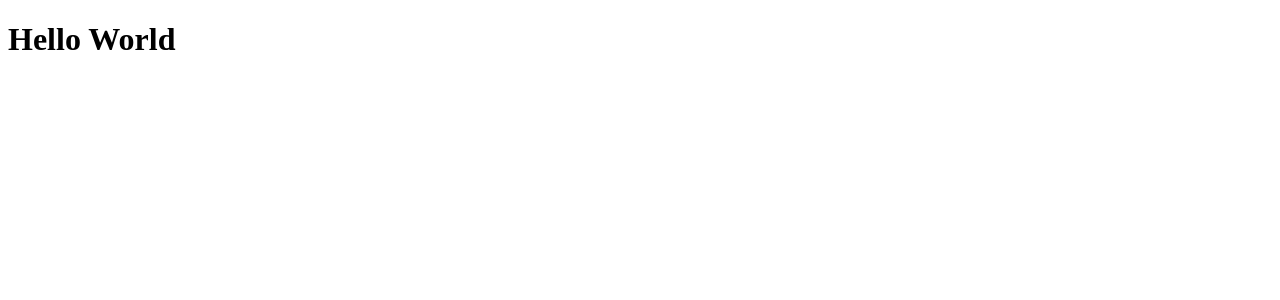
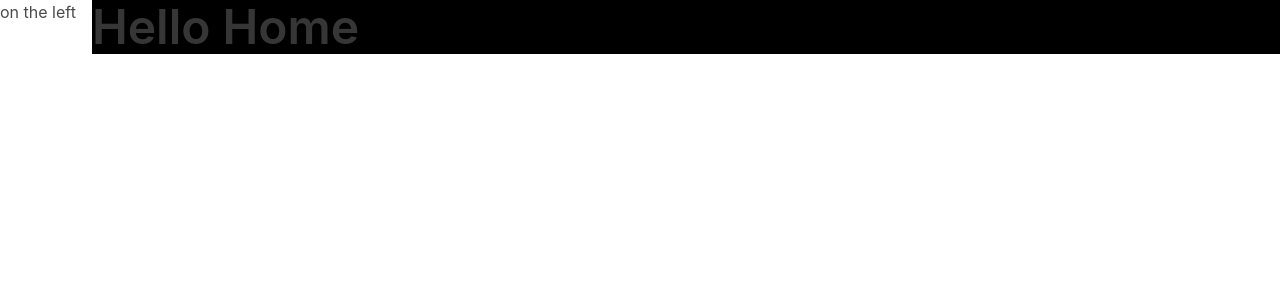
Before and after one commit to cerbeh/anthony-allgood, a Vue app: page / in a window 1280 px wide. Shown: the top 300 px of the page. Built offline with nearby package versions, Linux system fonts and the light colour scheme.

Commit message:
Added bulma and added media to App.vue to allow for a side nav-bar

```diff
--- a/public/index.html
+++ b/public/index.html
@@ -4,12 +4,11 @@
     <meta charset="utf-8">
     <meta http-equiv="X-UA-Compatible" content="IE=edge">
     <meta name="viewport" content="width=device-width,initial-scale=1.0">
-    <!-- <link rel="shortcut icon" href="<%= webpackConfig.output.publicPath %>favicon.ico"> -->
+    <link rel="shortcut icon" href="<%= webpackConfig.output.publicPath %>favicon.ico">
     <title>Anthony Allgood</title>
   </head>
   <body>
     <noscript>
-
     </noscript>
     <div id="app"></div>
     <!-- built files will be auto injected -->
--- a/src/App.vue
+++ b/src/App.vue
@@ -1,6 +1,13 @@
 <template>
   <div id="app">
-    <router-view></router-view>
+    <div class="media">
+      <div class="media-left">
+        <h1>on the left</h1>
+      </div>
+      <div class="media-content">
+        <router-view></router-view>
+      </div>
+    </div>
   </div>
 </template>
 
@@ -10,4 +17,6 @@ export default {
 };
 </script>
 
-<style></style>
+<style lang="css">
+  @import '../node_modules/bulma/css/bulma.css';
+</style>
--- a/src/components/Home.vue
+++ b/src/components/Home.vue
@@ -1,5 +1,5 @@
 <template lang="html">
-  <h1>Hello World</h1>
+  <h1 class="title is-1">Hello Home</h1>
 </template>
 
 <script>
@@ -9,4 +9,7 @@ export default {
 </script>
 
 <style lang="css">
+  .title {
+    background-color: black;
+  }
 </style>
```
Also changed, not shown: package.json (+3 -6 lines).
